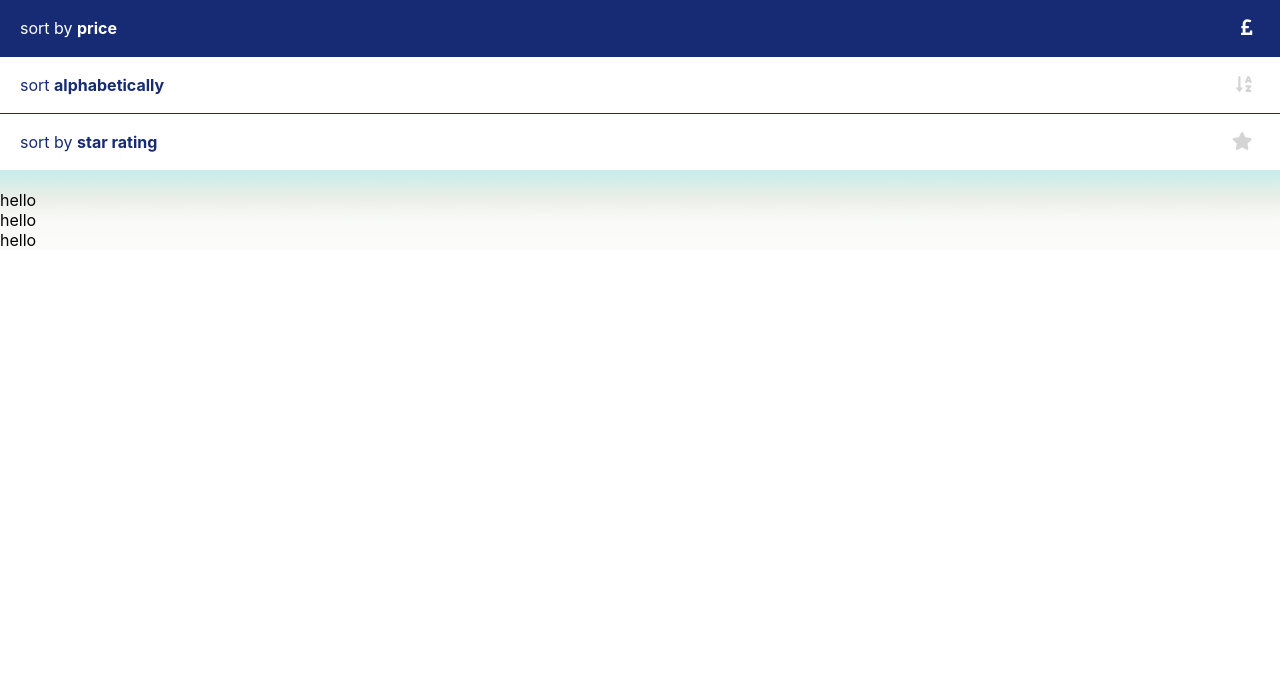
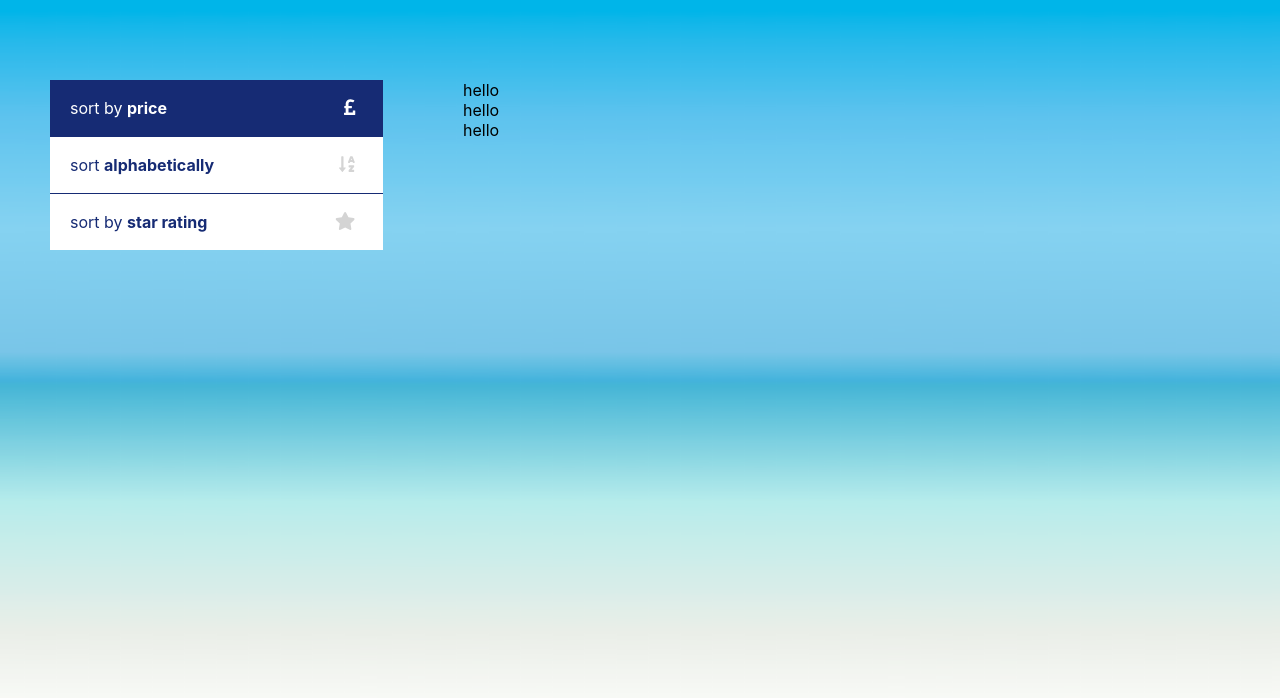
Before and after one commit to KevinCain90/react-query-tutorial, a React (Create React App) app in the folder my-app/: page / in a window 1280 px wide. Shown: the top 698 px of the page. Built offline with nearby package versions, Linux system fonts and the light colour scheme.

Commit message:
added styled components for booking container

```diff
--- a/my-app/src/components/BookingContainer/index.tsx
+++ b/my-app/src/components/BookingContainer/index.tsx
@@ -2,6 +2,8 @@ import { useState, useEffect } from 'react';
 
 import ResultCard from '../ResultCard';
 import SortResult from '../SortResult';
+
+import { StyledBookingContainer, StyledAside, StyledMain } from './styles';
 
 import { destinations } from './dataMocks';
 
@@ -41,19 +43,18 @@ const BookingContainer: React.FC = () => {
       currentArray.sort((a, b) => a.starRating < b.starRating ? 1 : -1);
     }
 
-    setDestinations(currentArray as any); // not ideal
+    setDestinations(currentArray as any); // not ideal TO DO
     setSortingOptions({
       ...sortingOptions,
       currentSelection
     });
   }
 
-  useEffect(() => sortBy('price'), []);
+  useEffect(() => sortBy('price'), []); // TO DO
 
   const resultCards = destinations.map(destination => {
     return (
       <ResultCard
-        key={destination.hotelName}
         hotelName={destination.hotelName}
         location={destination.location}
         hotelImage={destination.hotelImage}
@@ -69,18 +70,18 @@ const BookingContainer: React.FC = () => {
 });
 
   return (
-    <div data-testid="booking-container">
-      <aside>
+    <StyledBookingContainer data-testid="booking-container">
+      <StyledAside>
         <SortResult
           currentSelection={sortingOptions.currentSelection}
           options={sortingOptions.sortingOptions}
           sortBy={sortBy}
         />
-      </aside>
-      <main>
+      </StyledAside>
+      <StyledMain>
         {resultCards}
-      </main>
-    </div>
+      </StyledMain>
+    </StyledBookingContainer>
   )
 };
 
--- /dev/null
+++ b/my-app/src/components/BookingContainer/styles.ts
@@ -0,0 +1,20 @@
+import styled from 'styled-components';
+
+export const StyledBookingContainer = styled.div`
+  box-sizing: border-box;
+  display: flex;
+  margin: 0 auto;
+  max-width: 1180px;
+  min-height: 100vh;
+  padding: 80px 0;
+`;
+
+export const StyledAside = styled.aside`
+  width: 35%;
+  box-sizing: border-box;
+  padding-right: 80px;
+`;
+
+export const StyledMain = styled.main`
+  flex: 1;
+`;
--- a/my-app/src/components/ResultCard/index.tsx
+++ b/my-app/src/components/ResultCard/index.tsx
@@ -1,7 +1,6 @@
 import { ResultCardProps } from "./types";
 
 const ResultCard: React.FC<ResultCardProps> = ({
-  key,
   hotelName,
   location,
   hotelImage,
--- a/my-app/src/components/ResultCard/types.ts
+++ b/my-app/src/components/ResultCard/types.ts
@@ -1,5 +1,4 @@
 export type ResultCardProps = {
-  key: string;
   hotelName: string;
   location: string;
   hotelImage: string;
```
Also changed, not shown: my-app/src/components/BookingContainer/index.modules.css (deleted).
